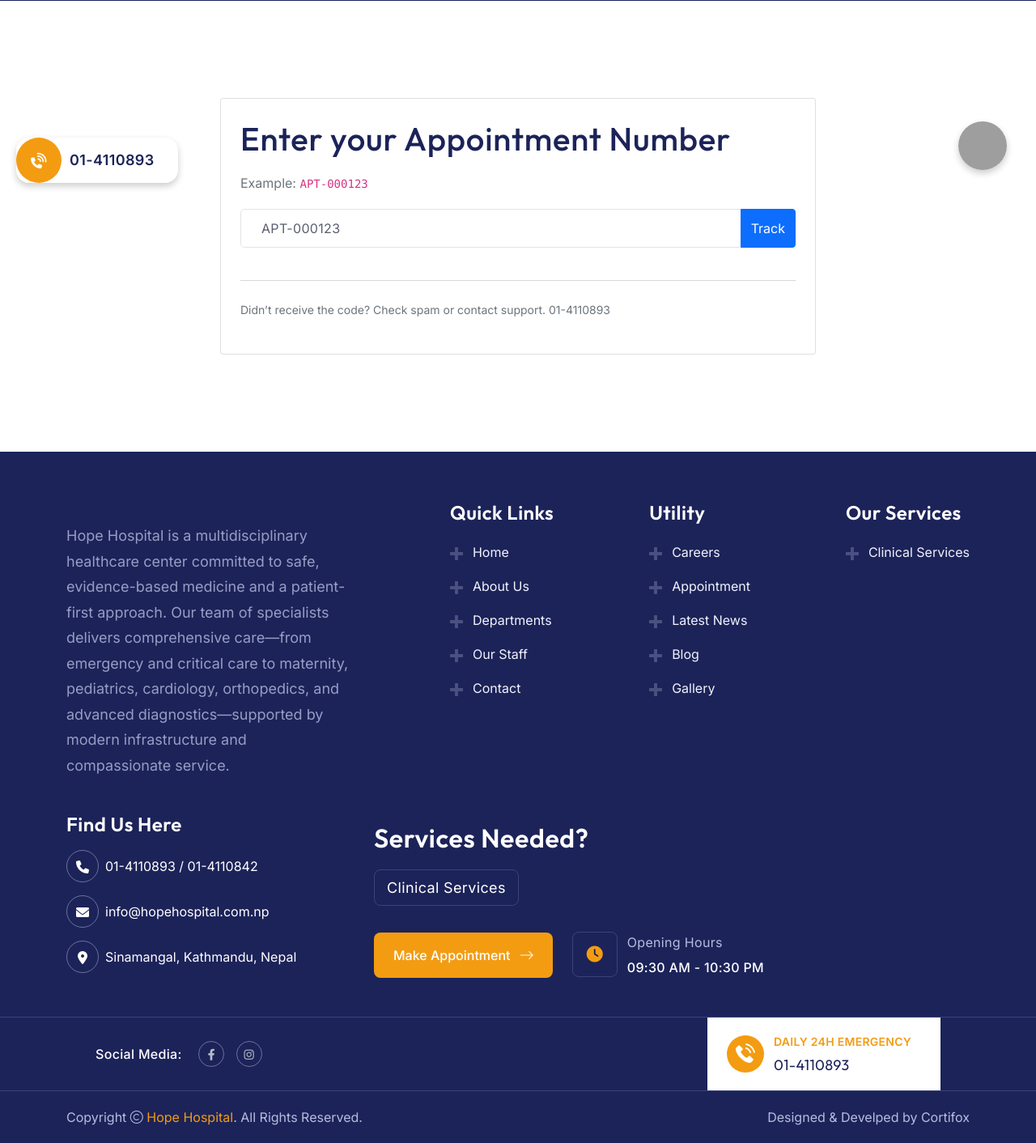
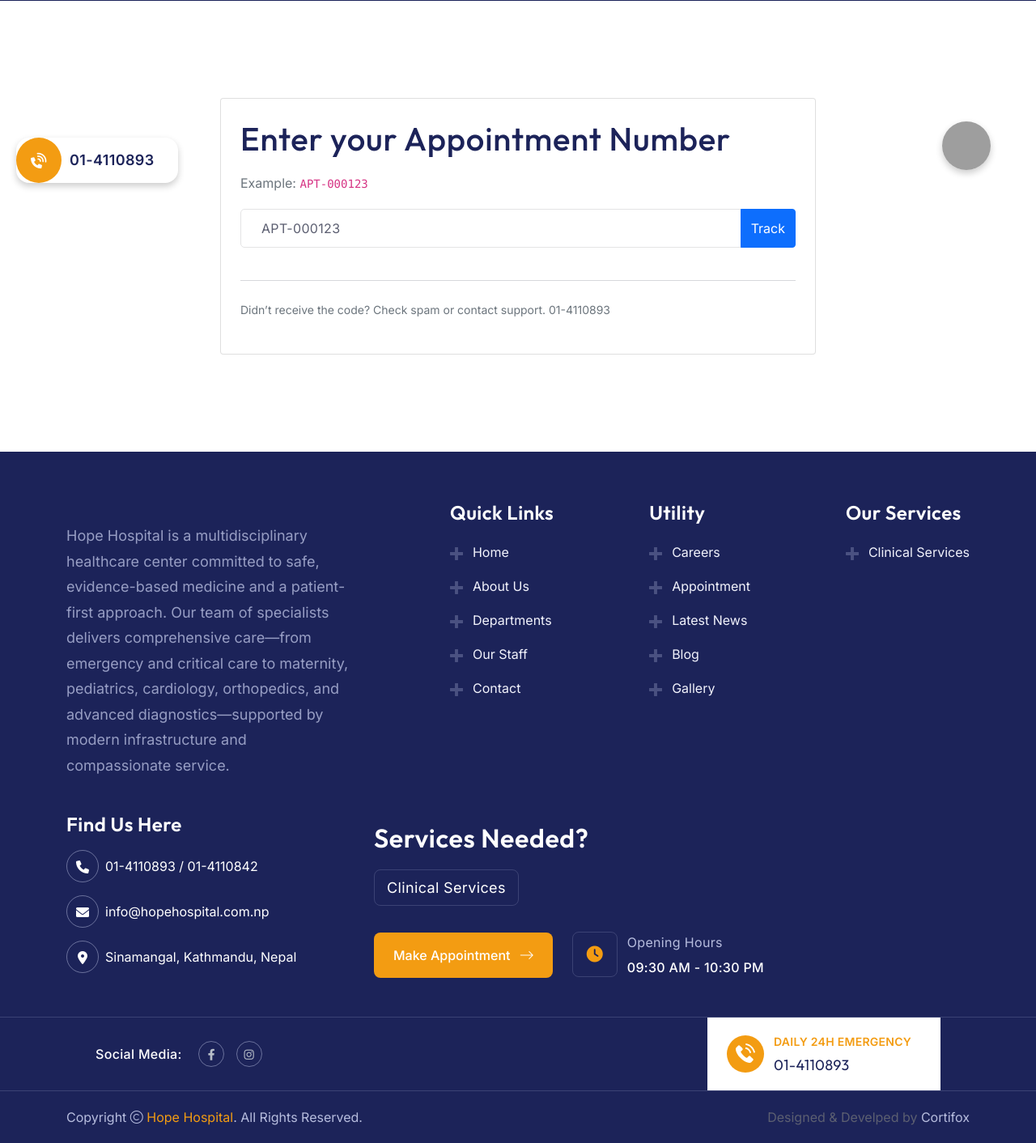
Before and after one commit to shasan11/hopehospital-site, a Django app: page /appointment/track/ in a window 1280 px wide. Shown: the part 554-1966 px from the top of the page at 81% size. Run offline with Django 5.2, Linux system fonts and the light colour scheme; data comes from the database, SQL or seed files in the repository; some libraries are stand-ins or nearby versions; grey boxes are pictures that could not be loaded.

Commit message:
Site Changes

```diff
--- a/templates/website/base.html
+++ b/templates/website/base.html
@@ -119,7 +119,7 @@
   <div id="whatsapp-popup" aria-label="Open WhatsApp chat" class="p-3">
     <!-- Replace 1234567890 with full intl number: e.g., 9779800000000 -->
     <a href="https://wa.me/9745667826" target="_blank" rel="noopener">
-      <img src="https://upload.wikimedia.org/wikipedia/commons/thumb/6/6b/WhatsApp.svg/2044px-WhatsApp.svg.png" alt="WhatsApp Chat">
+      <img src="https://upload.wikimedia.org/wikipedia/commons/thumb/6/6b/WhatsApp.svg/2044px-WhatsApp.svg.png" alt="WhatsApp Chat" class="w-75">
     </a>
   </div>
 
--- a/templates/website/components/Footer.html
+++ b/templates/website/components/Footer.html
@@ -178,8 +178,7 @@
         <div class="col-lg-7 text-center text-lg-end">
           <div class="footer-links">
             <ul>
-
-              <li><a href="https://www.cortifox.com">Designed & Develped by Cortifox</a></li>
+              <li>Designed & Develped by <a href="https://www.cortifox.com">Cortifox</a></li>
             </ul>
           </div>
         </div>
```
